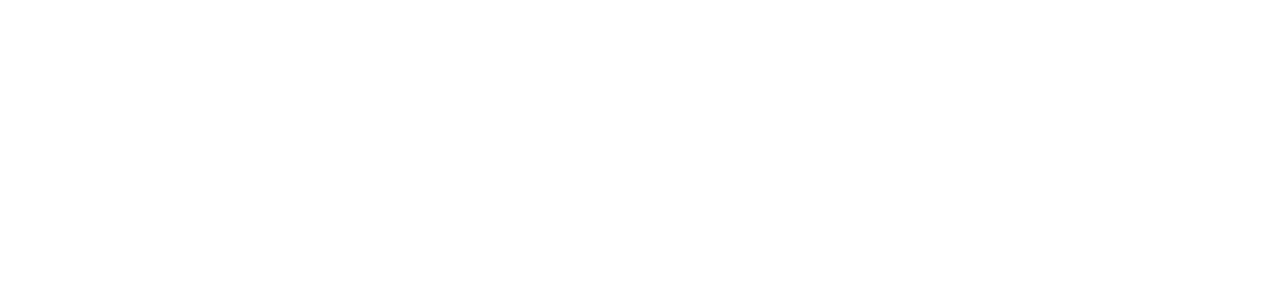
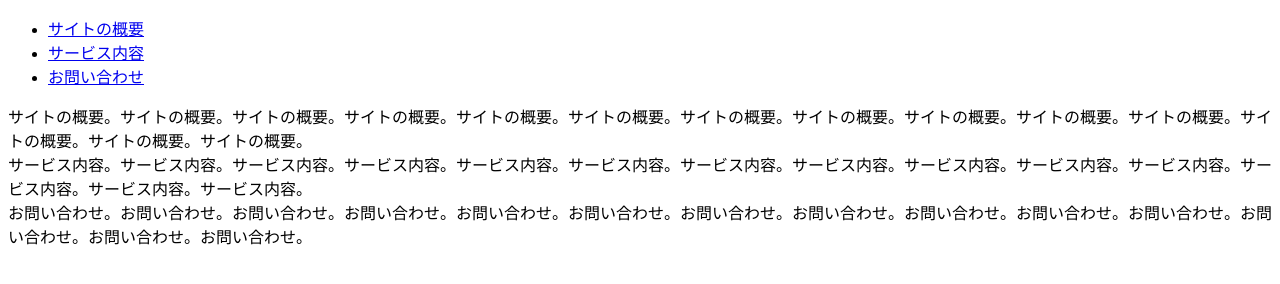
Before and after one commit to nata1228/JS_tabMenu, a plain HTML site: page index.html in a window 1280 px wide. Drawn offline with Linux system fonts and the light colour scheme.

Commit message:
マークアップを行いました

```diff
--- a/index.html
+++ b/index.html
@@ -9,6 +9,25 @@
 </head>
 
 <body>
+    <div class="container">
+        <ul class="menu">
+            <li><a href="#" class="active">サイトの概要</a></li>
+            <li><a href="#">サービス内容</a></li>
+            <li><a href="#">お問い合わせ</a></li>
+        </ul>
+
+        <section class="content active">
+            サイトの概要。サイトの概要。サイトの概要。サイトの概要。サイトの概要。サイトの概要。サイトの概要。サイトの概要。サイトの概要。サイトの概要。サイトの概要。サイトの概要。サイトの概要。サイトの概要。
+        </section>
+
+        <section class="content">
+            サービス内容。サービス内容。サービス内容。サービス内容。サービス内容。サービス内容。サービス内容。サービス内容。サービス内容。サービス内容。サービス内容。サービス内容。サービス内容。サービス内容。
+        </section>
+
+        <section class="content">
+            お問い合わせ。お問い合わせ。お問い合わせ。お問い合わせ。お問い合わせ。お問い合わせ。お問い合わせ。お問い合わせ。お問い合わせ。お問い合わせ。お問い合わせ。お問い合わせ。お問い合わせ。お問い合わせ。
+        </section>
+    </div>
 
     <script src="js/main.js"></script>
 </body>
```
